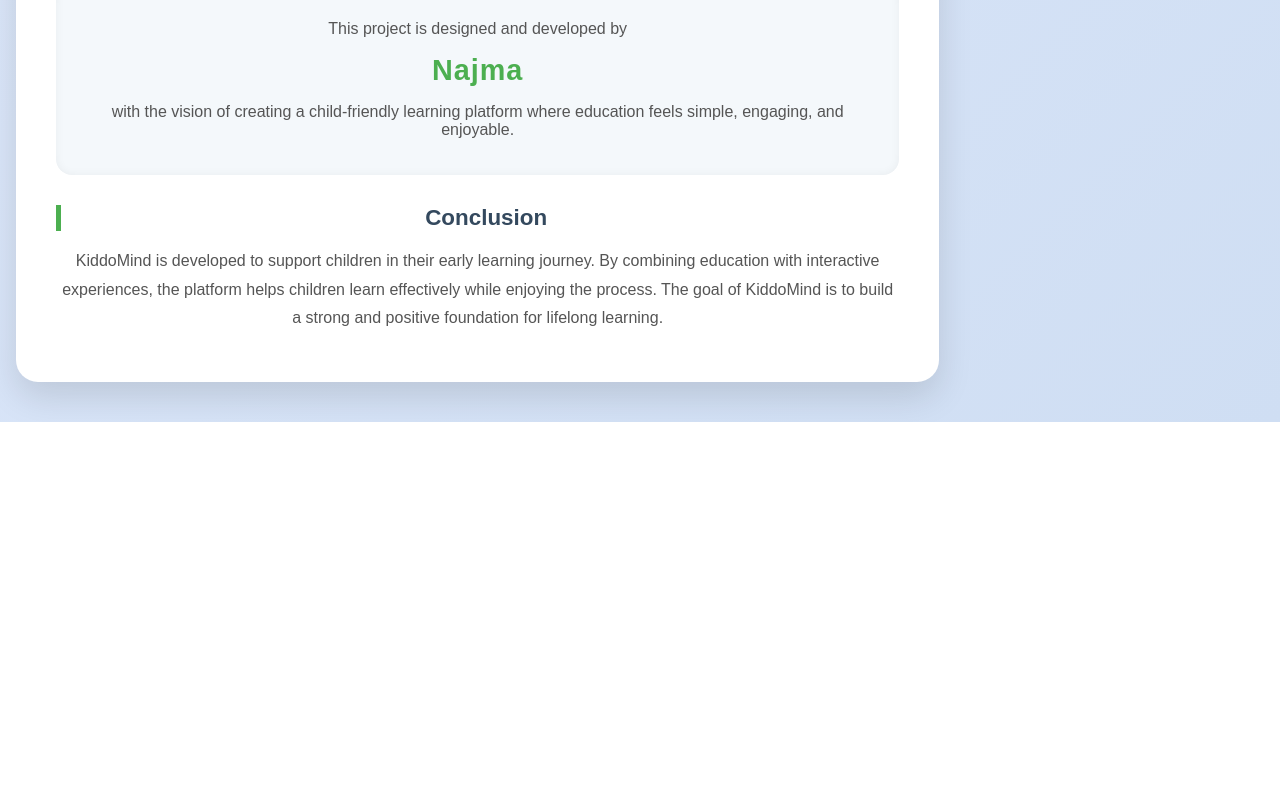
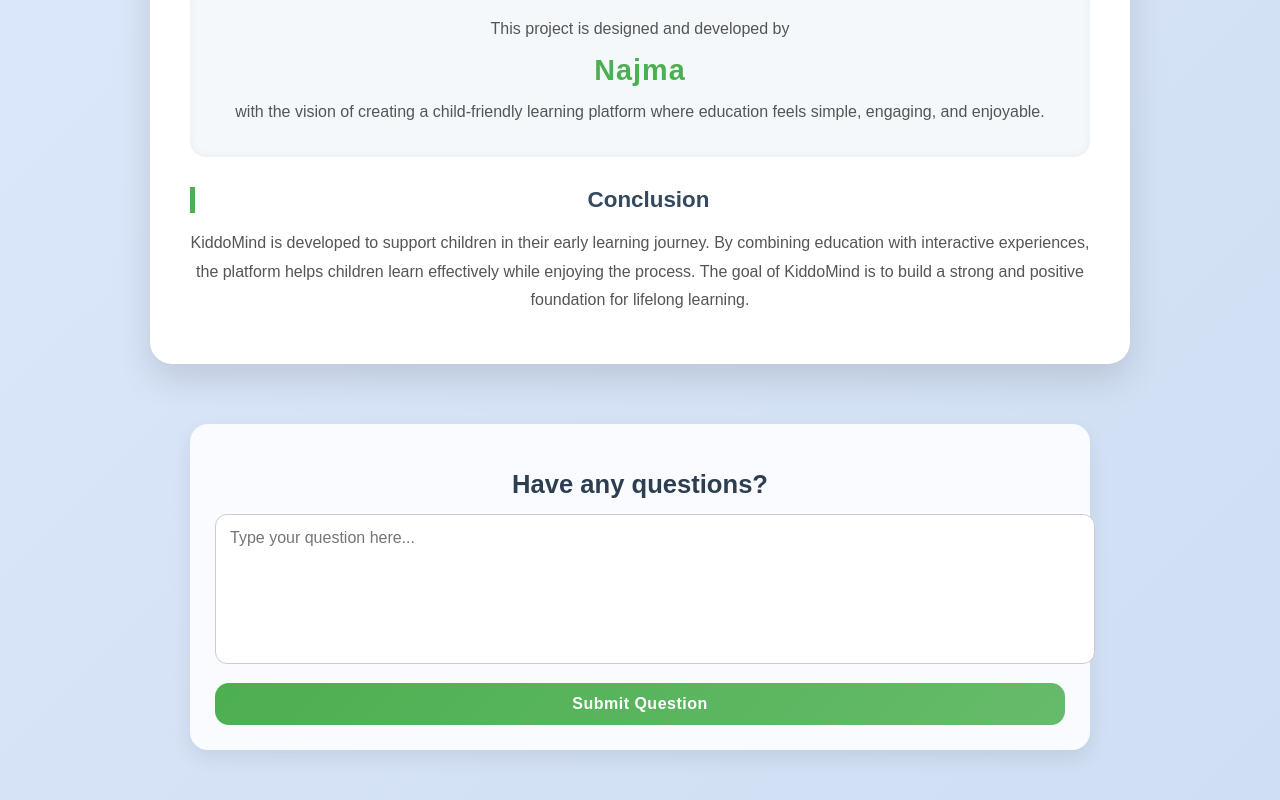
Before and after one commit to Prashanth32124/Kiddomind, a React (Create React App) app: page / in a window 1280 px wide. Shown: the part 956-1756 px from the top of the page. Before the commit the page ends 1378 px from the top, so only its background shows below. Built offline with nearby package versions, Linux system fonts and the light colour scheme.

Commit message:
Initial commit - Kiddomind project

```diff
--- a/src/Main.jsx
+++ b/src/Main.jsx
@@ -114,10 +114,9 @@
           lifelong learning.
         </p>
       </div>
+     <div style={styles.questionWrapper}>
     <div style={styles.questionSection}>
-  <h2 style={styles.questionHeading}>
-    Have any questions?
-  </h2>
+      <h2 style={styles.questionHeading}>Have any questions?</h2>
 
       <textarea
         style={styles.textarea}
@@ -138,6 +137,7 @@
 
       {status && <p>{status}</p>}
     </div>
+  </div>
 
     </div>
   );
@@ -149,8 +149,8 @@
   padding: "40px 16px",
   background: "linear-gradient(135deg, #e0eafc, #cfdef3)",
   display: "flex",
-    justifyContent: "center",
-    alignItems: "flex-start",
+  flexDirection: "column",   // ✅ IMPORTANT
+  alignItems: "center",
   fontFamily: "Arial, sans-serif",
 },
   container: {
@@ -271,6 +271,13 @@
   letterSpacing: 0.5,
   transition: "transform 0.2s ease, box-shadow 0.2s ease",
 },
+questionWrapper: {
+  width: "100%",
+  maxWidth: 900,
+  marginTop: 30,       // pushes it DOWN
+  marginBottom: 40,
+},
+
 };
 
 export default Main;
```
Lines whose indentation alone changed are shown as unchanged.
